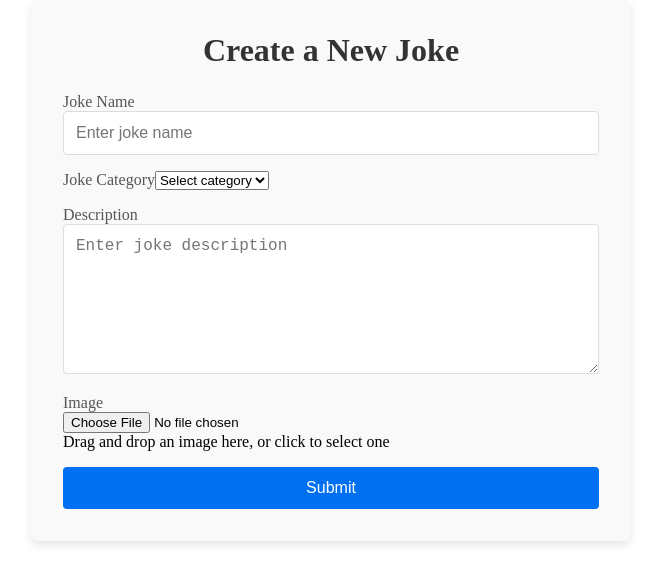
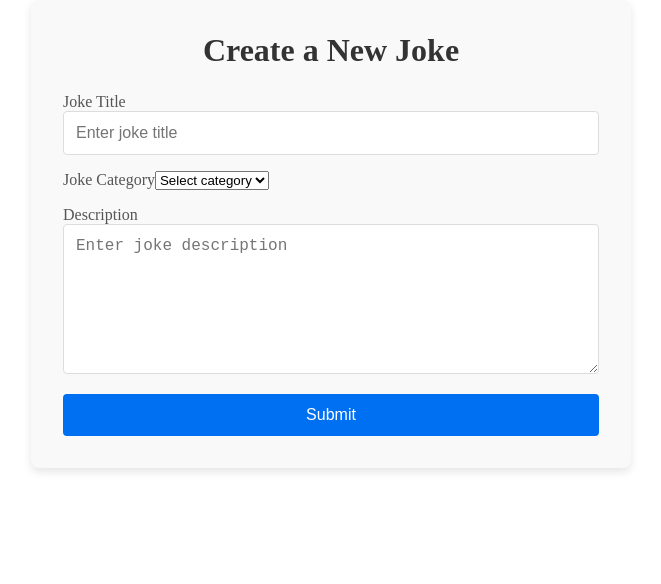
Before and after one commit to ruwanliyanage123/joke-hub-app, a Next.js app: page /create-joke in a window 1280 px wide. Shown: the top 584 px of the page, without its empty margins (309-970 px from the left). Built offline with nearby package versions, Linux system fonts and the light colour scheme.

Commit message:
Add post method

```diff
--- a/pages/create-joke.js
+++ b/pages/create-joke.js
@@ -3,19 +3,33 @@ import Head from "next/head";
 import styles from "../styles/CreateJoke.module.css";
 
 export default function CreateJoke() {
-  const [image, setImage] = useState(null);
+  const [description, setDescription] = useState("");
+  const [title, setTitle] = useState("");
+  const [type, setType] = useState("");
 
-  const handleImageUpload = (e) => {
-    setImage(e.target.files[0]);
-  };
-
-  const handleDrop = (e) => {
+  const handlerSubmit = async (e) => {
     e.preventDefault();
-    setImage(e.dataTransfer.files[0]);
-  };
-
-  const handleDragOver = (e) => {
-    e.preventDefault();
+    const jokeData = {
+      jokeTitle: title, // Corrected to use state variables
+      jokeType: type,
+      jokeDescription: description,
+    };
+    try {
+      const response = await fetch("http://localhost:3001/api/createJoke", {
+        method: "POST",
+        headers: {
+          "Content-Type": "application/json",
+        },
+        body: JSON.stringify(jokeData),
+      });
+      if (response.ok) {
+        console.log("Joke submitted successfully");
+      } else {
+        console.error("Failed to submit joke");
+      }
+    } catch (error) {
+      console.error("Error submitting joke:", error);
+    }
   };
 
   return (
@@ -29,23 +43,34 @@ export default function CreateJoke() {
       </Head>
       <div className={styles.container}>
         <h1 className={styles.title}>Create a New Joke</h1>
-        <form className={styles.form}>
+        <form onSubmit={handlerSubmit} className={styles.form}>
           <div className={styles.formGroup}>
-            <label htmlFor="jokeName" className={styles.label}>
-              Joke Name
+            <label htmlFor="jokeTitle" className={styles.label}>
+              Joke Title
             </label>
             <input
               type="text"
-              id="jokeName"
+              id="jokeTitle"
               className={styles.input}
-              placeholder="Enter joke name"
+              placeholder="Enter joke title"
+              onChange={(e) => {
+                setTitle(e.target.value);
+              }}
+              value={title} // Added value attribute to bind state
             />
           </div>
           <div className={styles.formGroup}>
-            <label htmlFor="jokeCategory" className={styles.label}>
+            <label htmlFor="jokeType" className={styles.label}>
               Joke Category
             </label>
-            <select id="jokeCategory" className={styles.select}>
+            <select
+              id="jokeType"
+              className={styles.select}
+              onChange={(e) => {
+                setType(e.target.value);
+              }}
+              value={type}
+            >
               <option value="">Select category</option>
               <option value="funny">Funny</option>
               <option value="pun">Pun</option>
@@ -54,33 +79,16 @@ export default function CreateJoke() {
             </select>
           </div>
           <div className={styles.formGroup}>
-            <label htmlFor="description" className={styles.label}>
+            <label htmlFor="jokeDescription" className={styles.label}>
               Description
             </label>
             <textarea
-              id="description"
+              id="jokeDescription"
               className={styles.textarea}
               placeholder="Enter joke description"
+              value={description}
+              onChange={(e) => setDescription(e.target.value)}
             ></textarea>
-          </div>
-          <div className={styles.formGroup}>
-            <label className={styles.label}>Image</label>
-            <div
-              className={styles.dropArea}
-              onDrop={handleDrop}
-              onDragOver={handleDragOver}
-            >
-              <input
-                type="file"
-                className={styles.fileInput}
-                onChange={handleImageUpload}
-              />
-              {image ? (
-                <p>{image.name}</p>
-              ) : (
-                <p>Drag and drop an image here, or click to select one</p>
-              )}
-            </div>
           </div>
           <button type="submit" className={styles.button}>
             Submit
```
Also changed, not shown: services/joke-service.js (added, +19 -0 lines).
